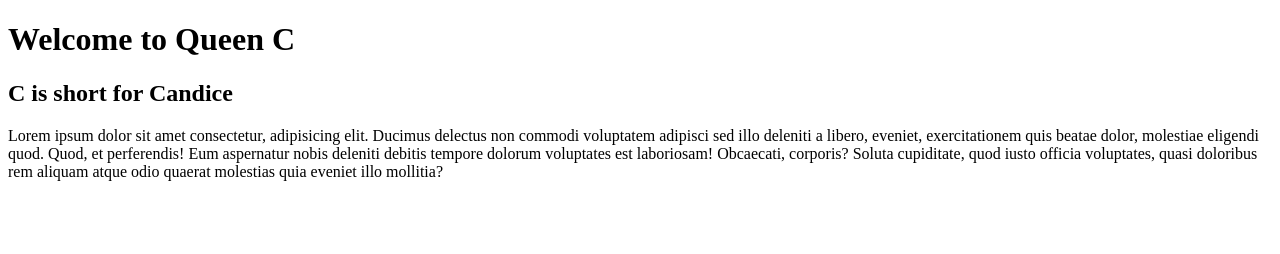
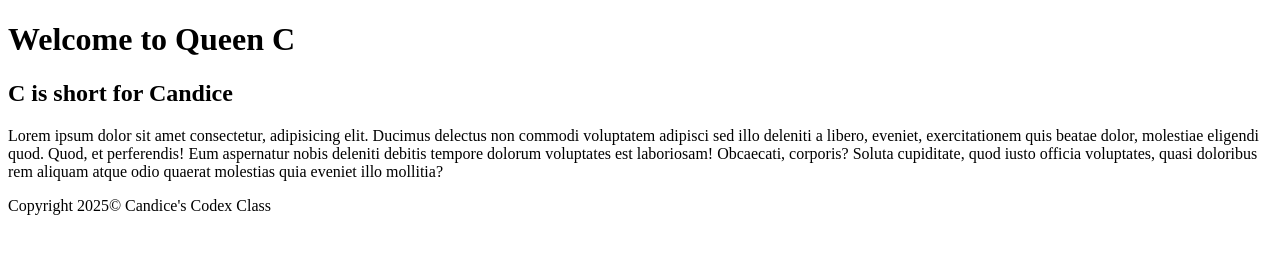
Before and after one commit to candicehawkins91/day4Workflow, a plain HTML site: page index.html in a window 1280 px wide. Drawn offline with Linux system fonts and the light colour scheme.

Commit message:
added footer section

```diff
--- a/index.html
+++ b/index.html
@@ -18,6 +18,9 @@
             </p>
         </section>
     </main>
-    <footer></footer>
+    <footer>
+        <p class="footer">Copyright 2025&copy; Candice's Codex Class</p> <!--element.(class name)
+                                 example=p.footer= <p class="footer">   -->
+    </footer>
 </body>
 </html>
```
